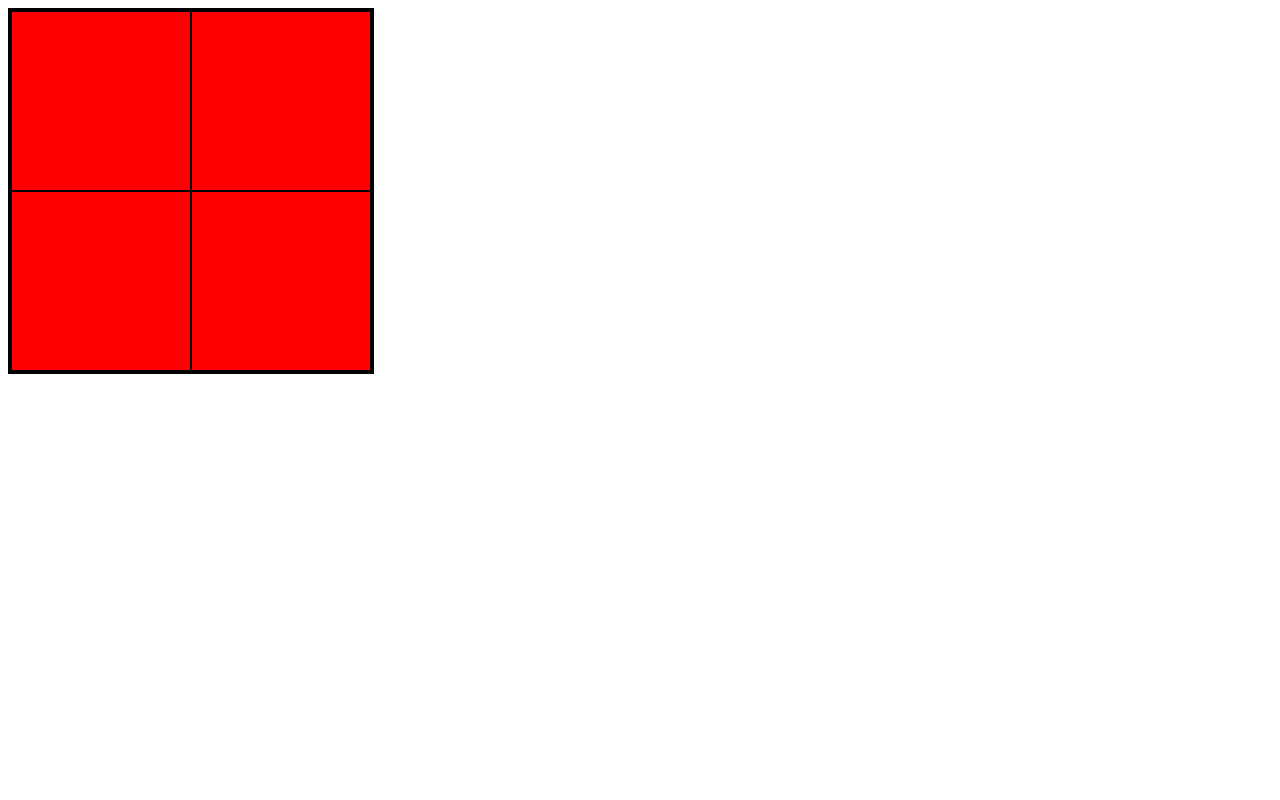
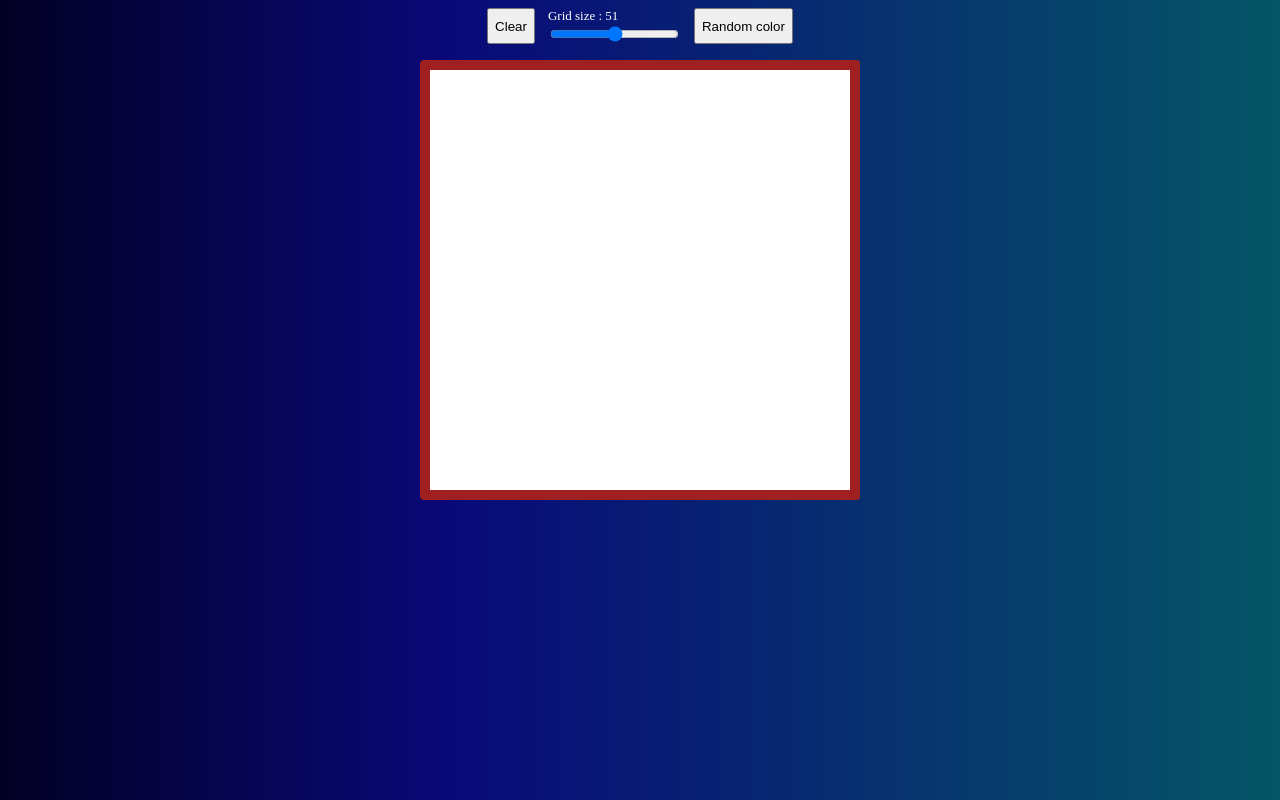
Before and after one commit to chagnon2/etch-a-sketch, a plain HTML site: page index.html in a window 1280 px wide. Drawn offline with Linux system fonts and the light colour scheme.

Commit message:
Almost final version

```diff
--- a/index.html
+++ b/index.html
@@ -6,8 +6,20 @@
         <link rel="stylesheet" href="style.css">
     </head>
     <body>
-        <div id="grid">
+        <div class="main">
+            <div class="controls">
+                <input type="button" value="Clear" id="clear">
+                <div class="sizeControl">
+                    <label for="Grid size" id="gridSizeLabel"></label>
+                    <input type="range" name="Grid size" oninput="etchASketch()" list="tickmarks" min="1" max="100" step="1" id="gridSizeSelector">
+                </div>
+                <input type="button" value="Single color" class="color" id="black">
+                <input type="button" value="Random color" class="color" id="random">
+            </div>
+            <div id="grid">
+            </div>
         </div>
+
     </body>
     <script src="script.js"></script>
 </html>
--- a/script.js
+++ b/script.js
@@ -1,6 +1,8 @@
 const grid = document.querySelector('#grid');
-let numberOfColumns = 2;
-let gridSize = 0.60 * Math.min(screen.height,screen.width);
+const gridSizeSlider = document.querySelector("#gridSizeSelector");
+let color = 'Black&White';
+let numberOfColumns = gridSizeSlider.value;
+let gridSize = 0.70 * Math.min(screen.height,screen.width);
 
 function createGrid (numberOfColumns) {
     let gridCellPercent = 100/numberOfColumns;
@@ -8,7 +10,7 @@ function createGrid (numberOfColumns) {
 
     for (let i = 0; i < numberOfColumns*numberOfColumns; i++) {
         const div = document.createElement('div');
-        div.setAttribute('style',`border: solid; border-width: 1px; background-color: red`);
+        div.setAttribute('style',`border: none; background-color: white`);
         div.setAttribute('id',`division`);
         grid.appendChild(div);
         if (i < numberOfColumns) {
@@ -18,13 +20,53 @@ function createGrid (numberOfColumns) {
     grid.setAttribute('style',`grid-template-columns: ${gridParameter}; grid-template-rows: ${gridParameter} ;` + `height: ${gridSize}px ; width: ${gridSize}px `);
 }
 
-createGrid(numberOfColumns);
-
-let color = 'black';
-const divisions = document.querySelectorAll('#division');
-
-function conlog (e) {
-    e.target.style.backgroundColor = 'black';
+function setColorMode () {
+    const colorModes = document.querySelectorAll(`input[class="color"]`);
+    colorModes.forEach(colorMode => colorMode.addEventListener('click', (e) => {
+        color = e.target.value;
+        if (e.target.value == "Single color") {
+            e.target.style.display = 'none';
+            colorModes[1].style.display = 'inline';
+        } else if (e.target.value == "Random color") {
+            e.target.style.display = 'none';
+            colorModes[0].style.display = 'inline';
+        }
+    }));
 }
 
-divisions.forEach(division => division.addEventListener('mouseover',conlog));
+setColorMode();
+
+function colorDiv (e) {
+    if (color === "Single color") {
+        e.target.style.backgroundColor = 'black';
+    } else if (color === "Random color") {
+        let x = Math.round(Math.random()*255) ;
+        let y = Math.round(Math.random()*255) ;
+        let z = Math.round(Math.random()*255) ;
+        e.target.style.backgroundColor = `rgb(${x},${y},${z})`
+    }
+
+}
+
+function activateGrid (divisions) {
+    divisions.forEach(division => division.addEventListener('mouseover', colorDiv));
+}
+
+function activateClearButton (divisions,clearButton) {
+    clearButton.addEventListener('click',function () {
+        divisions.forEach(division => division.style.backgroundColor = "white")
+    });
+}
+
+function etchASketch() {
+    grid.innerHTML = "";
+    createGrid(gridSizeSlider.value);
+    const divisions = document.querySelectorAll('#division');
+    activateGrid(divisions);
+    const clearButton = document.querySelector("#clear");
+    activateClearButton(divisions,clearButton);
+    const gridSizeLabel = document.querySelector('#gridSizeLabel');
+    gridSizeLabel.innerHTML = `Grid size : ${gridSizeSlider.value}`;
+}
+
+etchASketch();
--- a/style.css
+++ b/style.css
@@ -1,12 +1,45 @@
+body {
+    background: rgb(2,0,36);
+    background: linear-gradient(90deg, rgba(2,0,36,1) 0%, rgba(9,9,121,1) 35%, rgb(5, 86, 102) 100%);
+}
+
+.main {
+    display: flex;
+    flex-direction: column;
+    justify-items: center;
+    align-items: center;
+}
+
+.controls {
+    display: flex;
+    flex-direction: row;
+    gap: 1em;
+
+    font-size: small;
+    color: white;
+}
+
+.sizeControl {
+    display: flex;
+    flex-direction: column;
+}
+
+#black {
+    display: none;
+}
+
+#random {
+    display: inline;
+}
+
 #grid {
+    margin-top: 1em;
     display: grid;
     border: solid;
+    border-radius: 4px;
+    border-color: rgb(158, 32, 32);
+    border-width: 10px;
     justify-items: stretch;
     align-items: stretch;
 
 }
-
-body {
-    width: 100%;
-
-}
```
